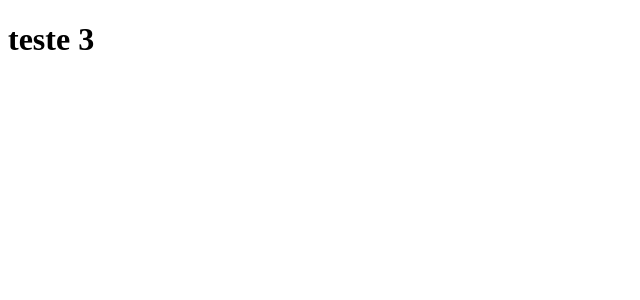
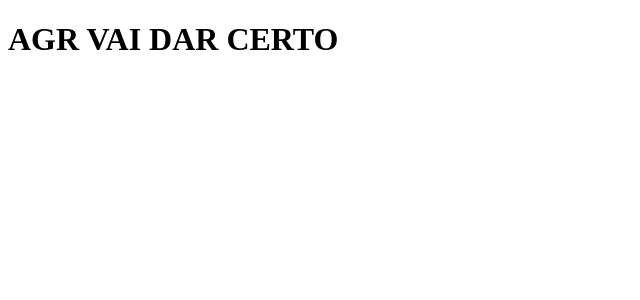
Before and after one commit to lucasvs123/clone_tabnews, a Next.js app: page / in a window 1280 px wide. Shown: the top 300 px of the page, without its empty margins (0-640 px from the left). Built offline with nearby package versions, Linux system fonts and the light colour scheme.

Commit message:
update pages

```diff
--- a/pages/index.js
+++ b/pages/index.js
@@ -1,5 +1,5 @@
 function Home () {
-    return <h1>teste 3</h1>
+    return <h1>AGR VAI DAR CERTO</h1>
 }
 
 export default Home;
```
